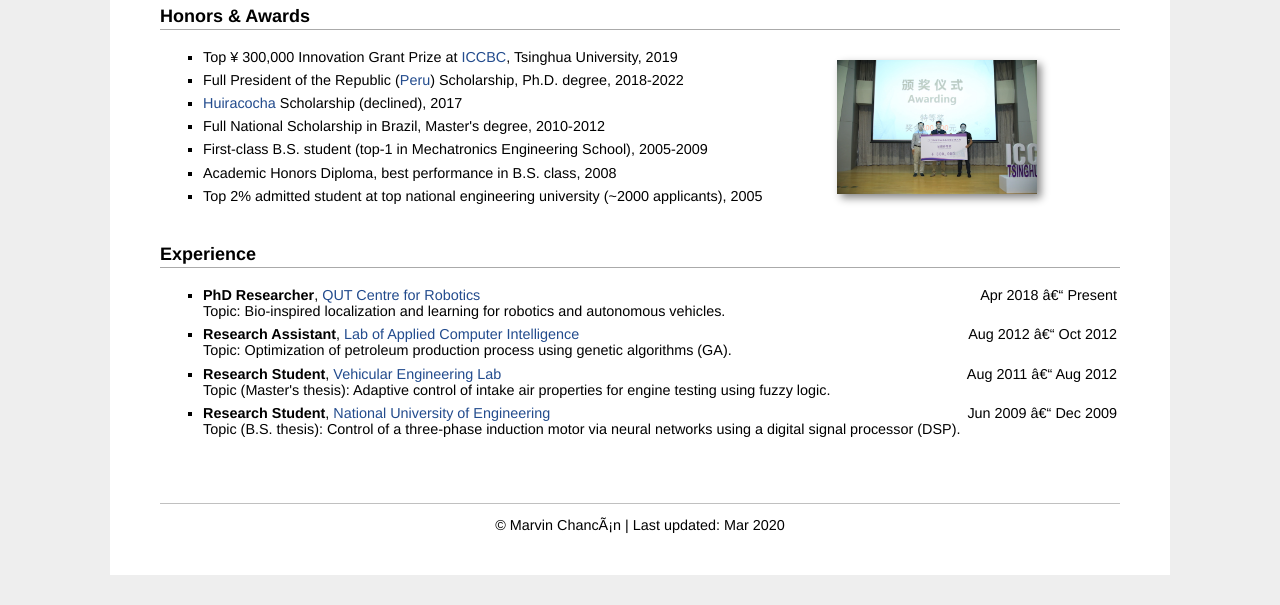
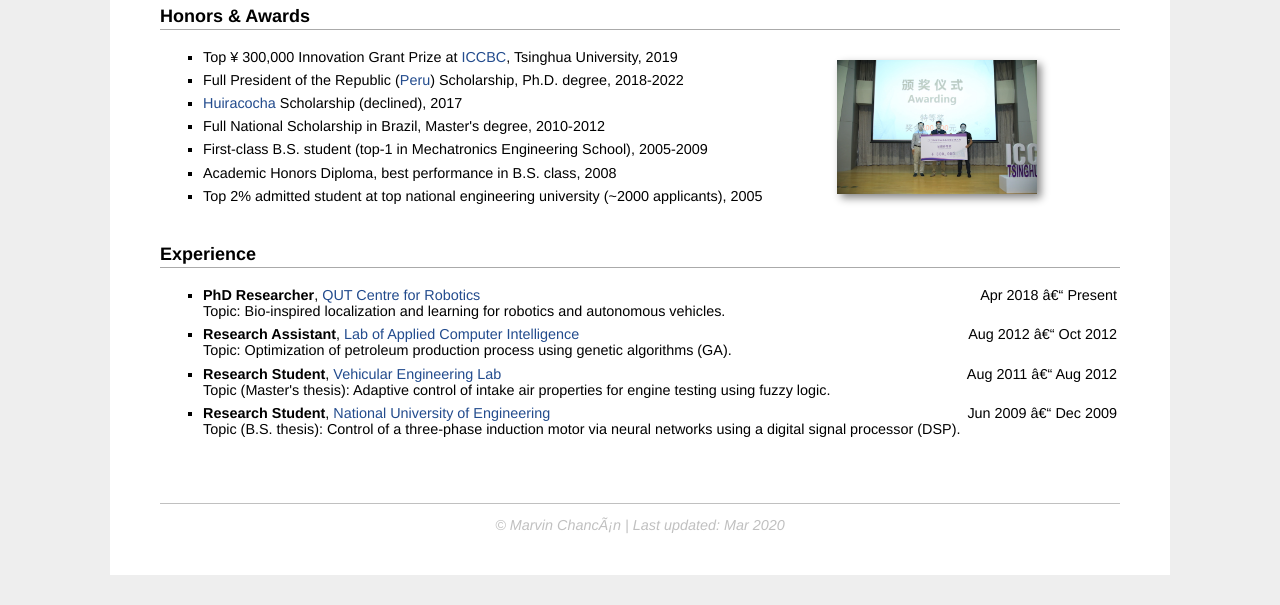
Before and after one commit to mchancan/mchancan.github.io, a Jekyll site: the page built from index.html, in a window 1280 px wide. Shown: the part 1104-1709 px from the top of the page. Built offline with Jekyll 4.4.1, drawn with Linux system fonts in a browser that asks for light colours; comment, search, counter and statistics services are not loaded.

Commit message:
Update default.html

```diff
--- a/_layouts/default.html
+++ b/_layouts/default.html
@@ -65,7 +65,7 @@
 			<div id="footer-text"></div>
 		</div>
 			<p><center>
-			&copy; Marvin Chancán | Last updated: Mar 2020
+				<font color = '#C0C0C0'><em>&copy; Marvin Chancán | Last updated: Mar 2020</em></font></br>
 		      </center></p>
 		</div>
 	</html>
```
